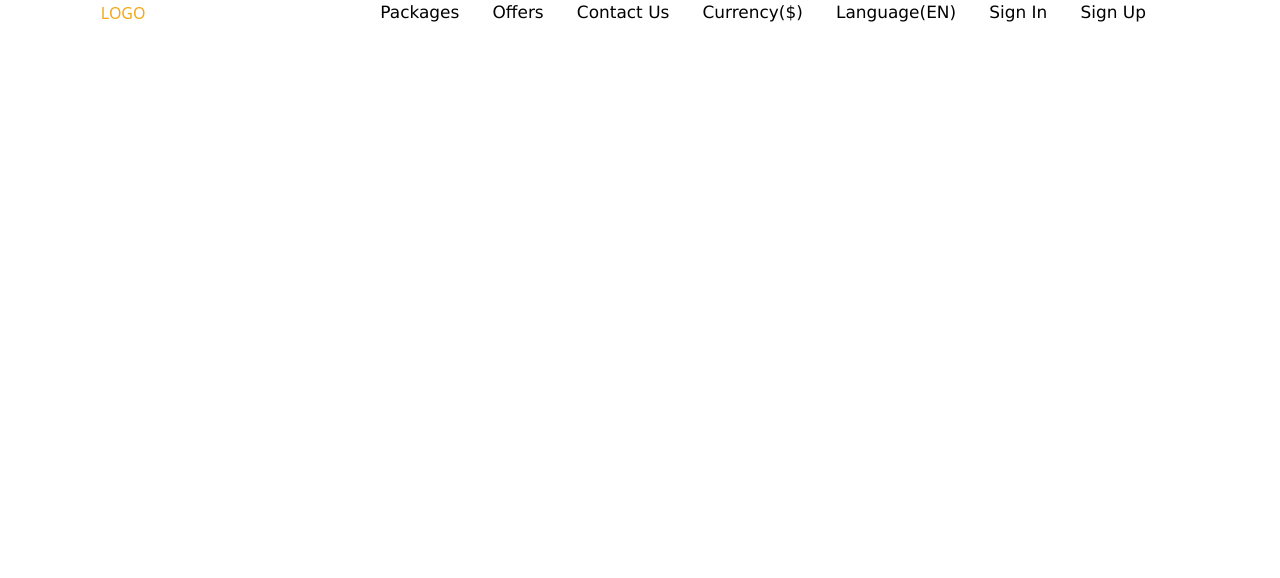
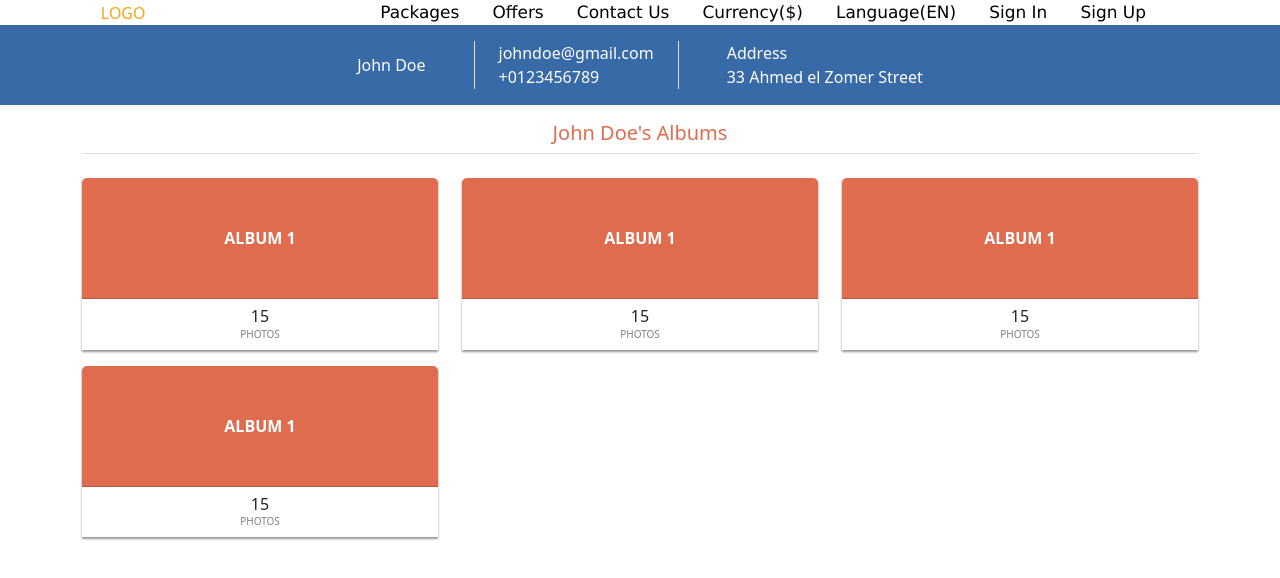
Before and after one commit to AbdelrahmanSanad/ITI-Angular-Project-, an Angular app: page / in a window 1280 px wide. Shown: the top 578 px of the page. Built offline with nearby package versions, Linux system fonts and the light colour scheme.

Commit message:
implements the ui of user info

```diff
--- a/angular.json
+++ b/angular.json
@@ -95,5 +95,8 @@
         }
       }
     }
+  },
+  "cli": {
+    "analytics": false
   }
 }
--- a/src/app/app.component.html
+++ b/src/app/app.component.html
@@ -2,4 +2,6 @@
   Hello World
 </h1> -->
 
-<app-header ></app-header>
+<app-header></app-header>
+
+<app-user-info></app-user-info>
--- a/src/app/app.module.ts
+++ b/src/app/app.module.ts
@@ -5,11 +5,13 @@ import { AppRoutingModule } from './app-routing.module';
 import { AppComponent } from './app.component';
 import { HeaderComponent } from './components/header/header.component';
 import{HttpClientModule} from '@angular/common/http';
+import { UserInfoComponent } from './components/user-info/user-info.component';
 
 @NgModule({
   declarations: [
     AppComponent,
-    HeaderComponent
+    HeaderComponent,
+    UserInfoComponent
   ],
   imports: [
     BrowserModule,
--- /dev/null
+++ b/src/app/components/user-info/user-info.component.css
@@ -0,0 +1,20 @@
+.info {
+  background-color: #376aa6;
+}
+.heading {
+  color: #e06c4f;
+}
+.albums .card {
+  box-shadow: 0px 2px 2px 0px #2125297d;
+  cursor: pointer;
+  transition: 0.3s;
+}
+.albums .card:hover {
+  transform: scale(1.05);
+}
+.albums .card-header {
+  background-color: #e06c4f !important;
+}
+.albums .card-text {
+  font-size: 10px !important;
+}
--- /dev/null
+++ b/src/app/components/user-info/user-info.component.html
@@ -0,0 +1,57 @@
+<div class="user">
+  <div class="container-fluid info text-white mb-3">
+    <ul
+      class="list-unstyled d-flex justify-content-center align-items-center p-3 m-0"
+    >
+      <li class="">John Doe</li>
+      <li class="border-start border-end px-2 px-sm-4 mx-1 mx-sm-3 mx-md-5">
+        johndoe@gmail.com <span class="d-block">+0123456789</span>
+      </li>
+      <li class="">
+        Address <span class="d-block">33 Ahmed el Zomer Street</span>
+      </li>
+    </ul>
+  </div>
+  <!-- user albums  -->
+  <div class="container">
+    <h5 class="heading border-bottom text-center pb-2">John Doe's Albums</h5>
+    <div class="albums row gap-row-4 mt-4">
+      <div class="col-12 col-sm-6 col-md-4">
+        <div class="card mb-3 text-center text-uppercase border-0 rounded-0">
+          <div class="card-header text-white fw-bold py-5 fs-6">Album 1</div>
+          <div class="card-body py-2">
+            <h5 class="card-title m-0 fs-6">15</h5>
+            <p class="card-text text-black-50">Photos</p>
+          </div>
+        </div>
+      </div>
+      <div class="col-12 col-sm-6 col-md-4">
+        <div class="card mb-3 text-center text-uppercase border-0 rounded-0">
+          <div class="card-header text-white fw-bold py-5 fs-6">Album 1</div>
+          <div class="card-body py-2">
+            <h5 class="card-title m-0 fs-6">15</h5>
+            <p class="card-text text-black-50">Photos</p>
+          </div>
+        </div>
+      </div>
+      <div class="col-12 col-sm-6 col-md-4">
+        <div class="card mb-3 text-center text-uppercase border-0 rounded-0">
+          <div class="card-header text-white fw-bold py-5 fs-6">Album 1</div>
+          <div class="card-body py-2">
+            <h5 class="card-title m-0 fs-6">15</h5>
+            <p class="card-text text-black-50">Photos</p>
+          </div>
+        </div>
+      </div>
+      <div class="col-12 col-sm-6 col-md-4">
+        <div class="card mb-3 text-center text-uppercase border-0 rounded-0">
+          <div class="card-header text-white fw-bold py-5 fs-6">Album 1</div>
+          <div class="card-body py-2">
+            <h5 class="card-title m-0 fs-6">15</h5>
+            <p class="card-text text-black-50">Photos</p>
+          </div>
+        </div>
+      </div>
+    </div>
+  </div>
+</div>
```
Also changed, not shown: src/app/Services/our-service.service.ts (+17 -25 lines), src/app/components/user-info/user-info.component.ts (added, +8 -0 lines).
